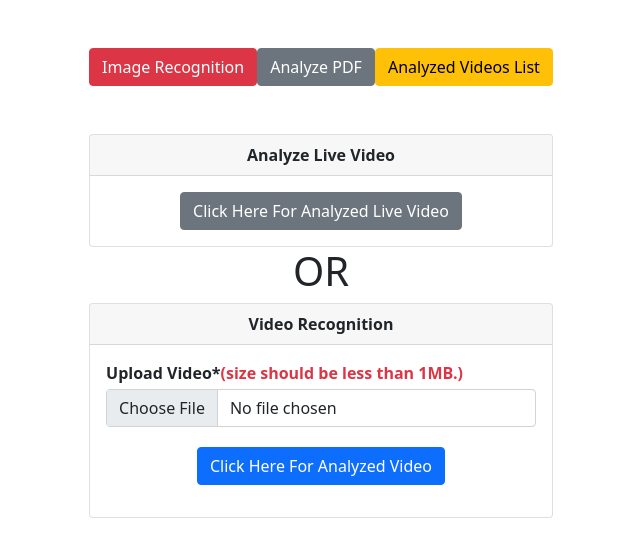
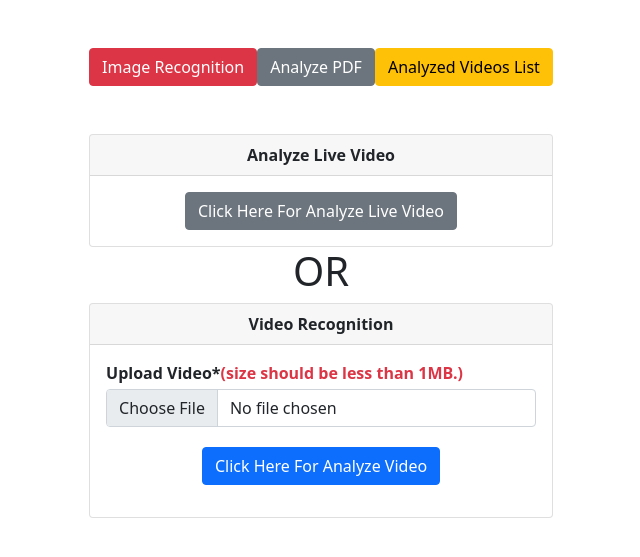
Before and after one commit to knowledgehubnow/video_analysis_frontend, a Django app: page / in a window 1280 px wide. Shown: the top 557 px of the page, without its empty margins (319-959 px from the left). Run offline with Django 4.2, Linux system fonts and the light colour scheme; parts of the project's set-up code (start-up, migrations or seed data) failed here and were passed over.

Commit message:
change in frontend

```diff
--- a/templates/upload.html
+++ b/templates/upload.html
@@ -23,7 +23,7 @@
                         Analyze Live Video
                     </div>
                     <div class="card-body text-center">
-                        <a href="#"><button type="button" class="btn btn-secondary" onclick="showSpinner()">Click Here For Analyzed Live Video</button></a>
+                        <a href="#"><button type="button" class="btn btn-secondary" onclick="showSpinner()">Click Here For Analyze Live Video</button></a>
                     </div>
                 </div>
                 <h1 class="text-center">OR</h1>
@@ -40,7 +40,7 @@
                                 {% comment %} <button class="btn btn-outline-secondary" type="submit" id="inputGroupFileAddon04">Submit</button> {% endcomment %}
                             </div>
                             <div class="card-body text-center">
-                                <button class="btn btn-primary" type="submit" id="inputGroupFileAddon04">Click Here For Analyzed Video</button>
+                                <button class="btn btn-primary" type="submit" id="inputGroupFileAddon04">Click Here For Analyze Video</button>
                             </div>
                         </form>
                     </div>
```
